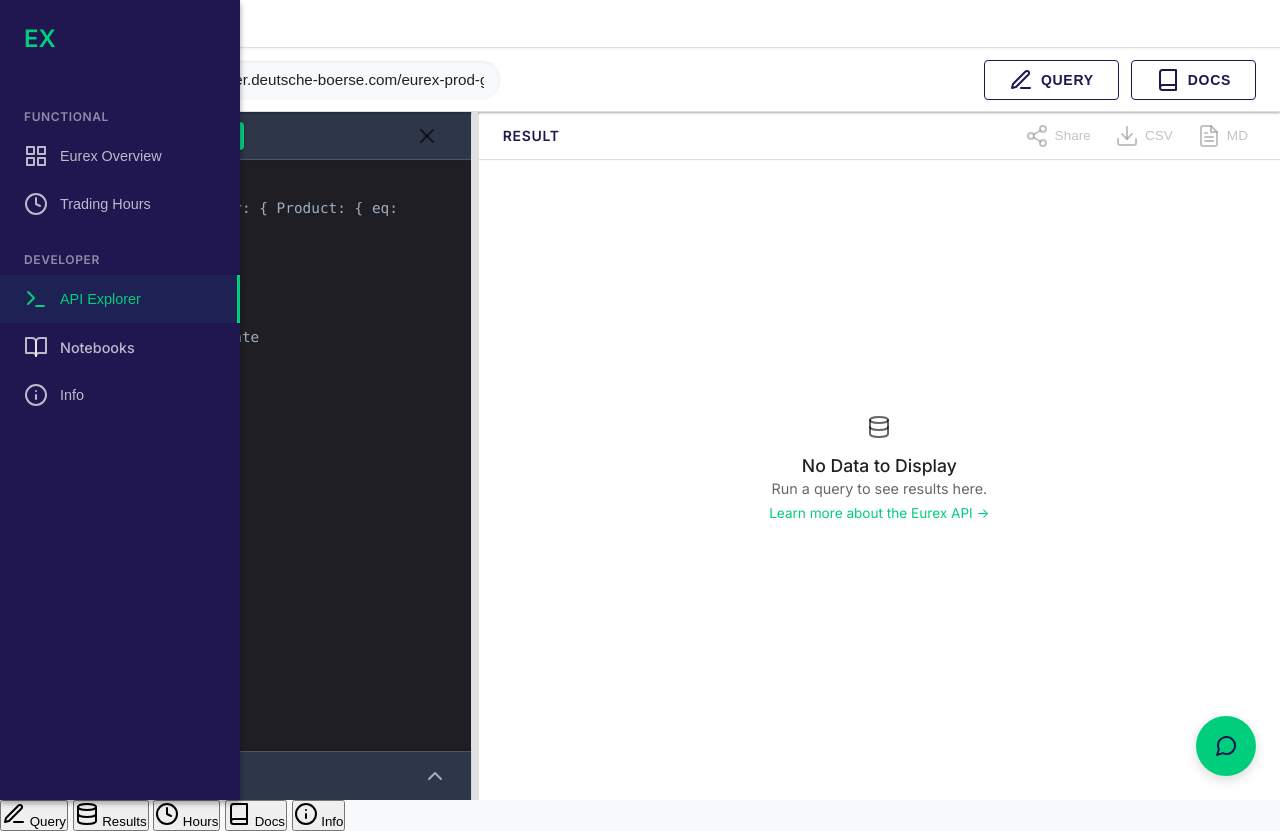
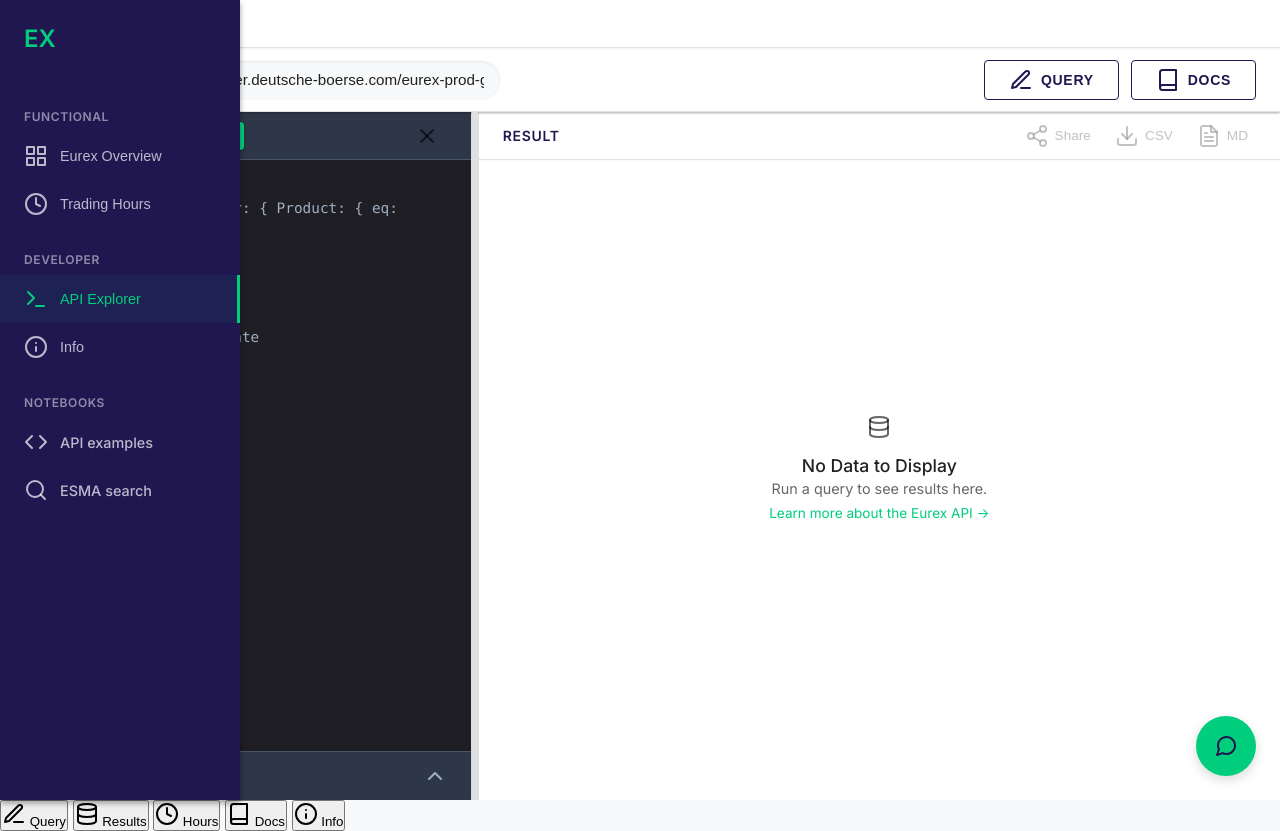
Before and after one commit to ViktorHD/eurex-api, a website with bundled scripts: page index.html in a window 1280 px wide. Built offline with nearby package versions, Linux system fonts and the light colour scheme.

Commit message:
feat: enhance notebooks with launcher badges and update app sidebar
- Rename ESMA search notebook to fix typo
- Add Colab, Binder, and Databricks badges to notebooks
- Reorganize application sidebar with a dedicated Notebooks section
- Update mobile menu with specific notebook links

```diff
--- a/index.html
+++ b/index.html
@@ -34,14 +34,22 @@
                     <i data-feather="terminal"></i>
                     <span class="nav-label">API Explorer</span>
                 </button>
-                <a href="https://github.com/ViktorHD/eurex-api/blob/main/notebooks/eurex_graphql_tutorial.ipynb" target="_blank" rel="noopener" class="nav-btn" title="Notebooks" style="text-decoration: none;">
-                    <i data-feather="book-open"></i>
-                    <span class="nav-label">Notebooks</span>
-                </a>
                 <button class="nav-btn" id="nav-info" title="Info">
                     <i data-feather="info"></i>
                     <span class="nav-label">Info</span>
                 </button>
+            </div>
+
+            <div class="nav-section-title">Notebooks</div>
+            <div class="nav-items">
+                <a href="https://github.com/ViktorHD/eurex-api/blob/main/notebooks/eurex_graphql_tutorial.ipynb" target="_blank" rel="noopener" class="nav-btn" title="API examples" style="text-decoration: none;">
+                    <i data-feather="code"></i>
+                    <span class="nav-label">API examples</span>
+                </a>
+                <a href="https://github.com/ViktorHD/eurex-api/blob/main/notebooks/ESMA_FIRDS_Eurex_instruments_search.ipynb" target="_blank" rel="noopener" class="nav-btn" title="ESMA search" style="text-decoration: none;">
+                    <i data-feather="search"></i>
+                    <span class="nav-label">ESMA search</span>
+                </a>
             </div>
         </nav>
 
@@ -73,7 +81,8 @@
             <div id="moreMenu" class="more-menu hidden-menu">
                 <div class="more-menu-content">
                     <button id="mobileAskAiBtn" class="menu-item"><i data-feather="cpu"></i> Ask AI</button>
-                    <a href="https://github.com/ViktorHD/eurex-api/blob/main/notebooks/eurex_graphql_tutorial.ipynb" target="_blank" rel="noopener" class="menu-item"><i data-feather="terminal"></i> Notebooks</a>
+                    <a href="https://github.com/ViktorHD/eurex-api/blob/main/notebooks/eurex_graphql_tutorial.ipynb" target="_blank" rel="noopener" class="menu-item"><i data-feather="code"></i> API examples</a>
+                    <a href="https://github.com/ViktorHD/eurex-api/blob/main/notebooks/ESMA_FIRDS_Eurex_instruments_search.ipynb" target="_blank" rel="noopener" class="menu-item"><i data-feather="search"></i> ESMA search</a>
                     <button id="mobileShareBtn" class="menu-item"><i data-feather="share-2"></i> Share Results</button>
                     <button id="mobileCsvBtn" class="menu-item"><i data-feather="download"></i> Download CSV</button>
                     <button id="mobileMdBtn" class="menu-item"><i data-feather="file-text"></i> Download Markdown</button>
```
Also changed, not shown: 3 other files.
